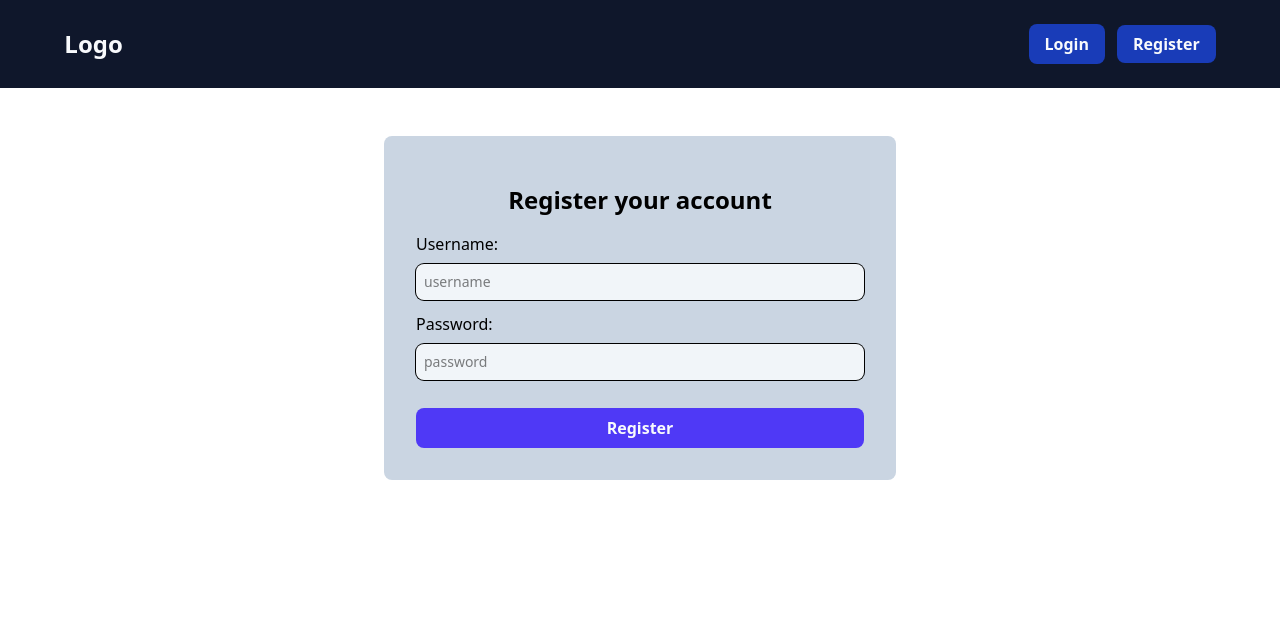
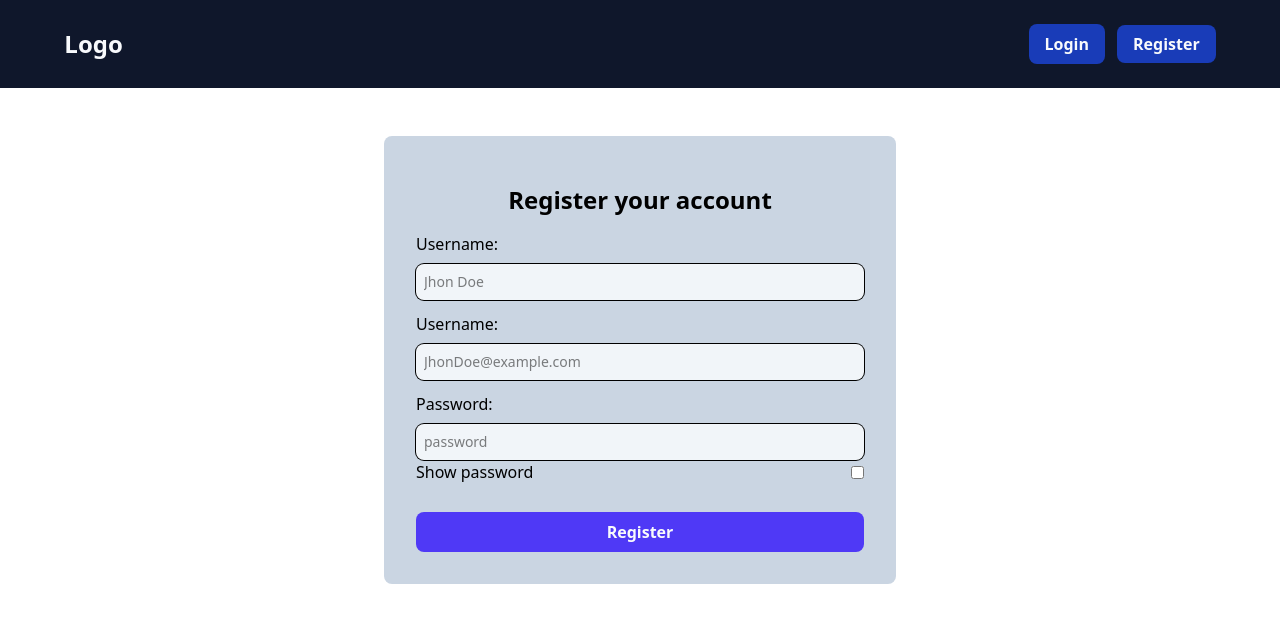
Before and after one commit to younus-always/nextauth-integrate_in-nextjs, a Next.js app: page /register in a window 1280 px wide. Shown: the top 622 px of the page. Built offline with nearby package versions, Linux system fonts and the light colour scheme; no server answers.

Commit message:
send registration user-info to db and get

```diff
--- a/src/app/actions/auth/RegisterUser.js
+++ b/src/app/actions/auth/RegisterUser.js
@@ -0,0 +1,15 @@
+"use server"
+import { dbConnect } from "@/lib/dbConnect";
+
+export const RegisterUser = async (user) => {
+      try {
+            // Need to check if unique username was given
+
+            console.log(user)
+            const result = await dbConnect("users").insertOne(user)
+            return result
+      } catch (error) {
+            console.log(error)
+            return null
+      }
+};
--- a/src/app/api/auth/[...nextauth]/route.js
+++ b/src/app/api/auth/[...nextauth]/route.js
@@ -1,3 +1,4 @@
+import { dbConnect } from "@/lib/dbConnect";
 import NextAuth from "next-auth";
 import CredentialsProvider from "next-auth/providers/credentials";
 
@@ -14,14 +15,13 @@ export const authOptions = {
                   },
                   async authorize(credentials, req) {
                         console.log("Credentials received:", credentials)
-                        const user = {
-                              id: "1",
-                              name: "J Smith",
-                              email: "jsmith@example.com"
-                        };
+                        const { username, email, password } = credentials;
+                        // Get user from db
+                        const user = await dbConnect("users").findOne({ username });
+                        const isPasswordOk = password == user.password;
 
-                        // return user || null;
-                        if (user) return user;
+                        // return user || null; // same work if else
+                        if (isPasswordOk) return user;
                         return null;
                   }
             })
--- a/src/app/register/components/RegisterForm.jsx
+++ b/src/app/register/components/RegisterForm.jsx
@@ -7,13 +7,17 @@ const RegisterForm = () => {
             e.preventDefault();
             const form = e.target;
             const username = form.username.value;
-            // const email = form.email.value;
+            const email = form.email.value;
             const password = form.password.value;
-            const user = { username, password };
+            const user = { username, email, password };
             //
             const result = await RegisterUser(user);
             console.log(result)
       };
+      //
+      const handleCheck = (e) => {
+            console.log(e.target)
+      }
 
       return (
             <div className="max-w-lg mx-auto mt-12 p-8 bg-slate-300 rounded-lg">
@@ -21,11 +25,20 @@ const RegisterForm = () => {
                   <form onSubmit={handleRegister} className="space-y-3">
                         <div>
                               <label htmlFor="username" className="block mb-2">Username:</label>
-                              <input type="text" name="username" id="username" placeholder="username" className="p-2 rounded-lg bg-slate-100 text-sm w-full ring-1 focus:outline-0" />
+                              <input type="text" name="username" id="username" placeholder="Jhon Doe" className="p-2 rounded-lg bg-slate-100 text-sm w-full ring-1 focus:outline-0" />
+                        </div>
+                        <div>
+                              <label htmlFor="email" className="block mb-2">Username:</label>
+                              <input type="email" name="email" id="email" placeholder="JhonDoe@example.com" className="p-2 rounded-lg bg-slate-100 text-sm w-full ring-1 focus:outline-0" />
                         </div>
                         <div>
                               <label htmlFor="password" className="block mb-2">Password:</label>
                               <input type="password" name="password" id="password" placeholder="password" className="p-2 rounded-lg bg-slate-100 text-sm w-full ring-1 focus:outline-0" />
+                              <div className="flex items-center justify-between">
+                                    <span>Show password</span>
+                                    <input type="checkbox" name="check"
+                                          onChange={handleCheck} />
+                              </div>
                         </div>
                         <button type="submit" className="w-full p-2 rounded-lg bg-indigo-600 font-semibold text-slate-50 mt-4 cursor-pointer active:scale-95 duration-150">Register</button>
                   </form>
```
